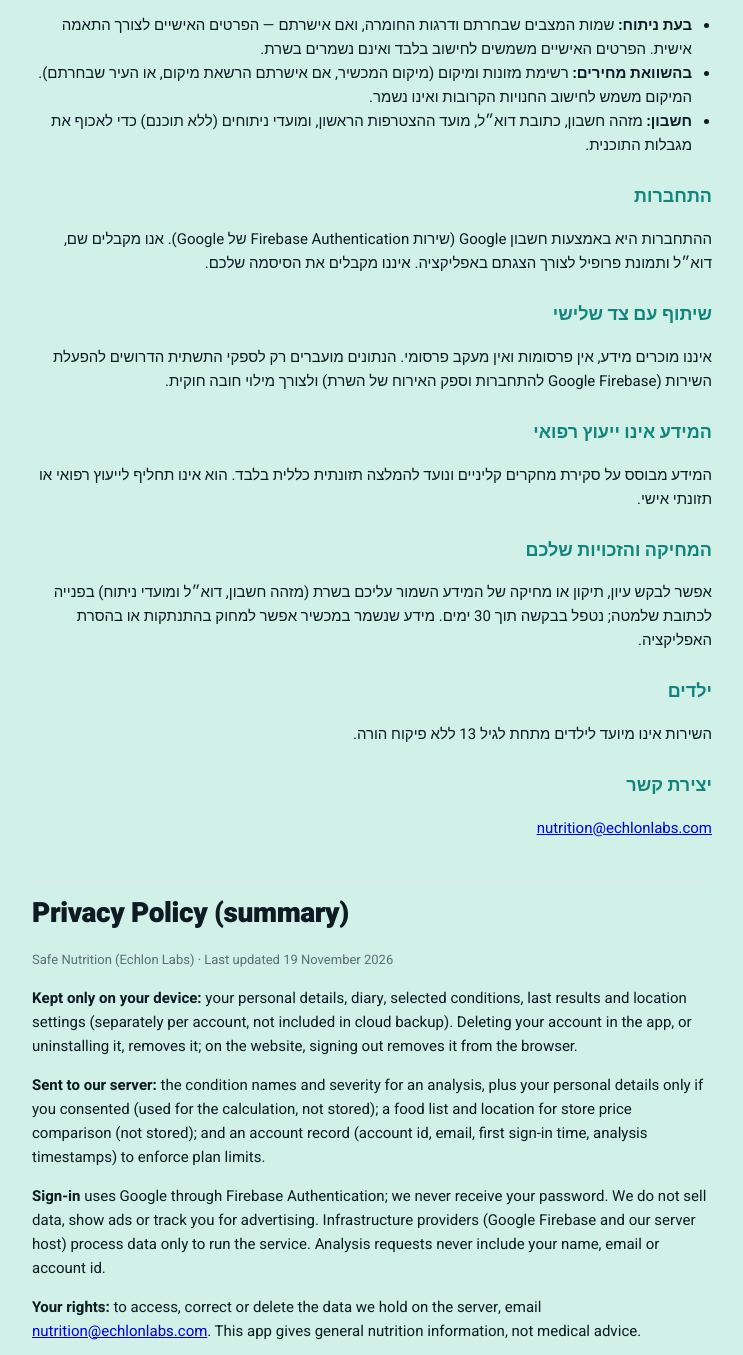
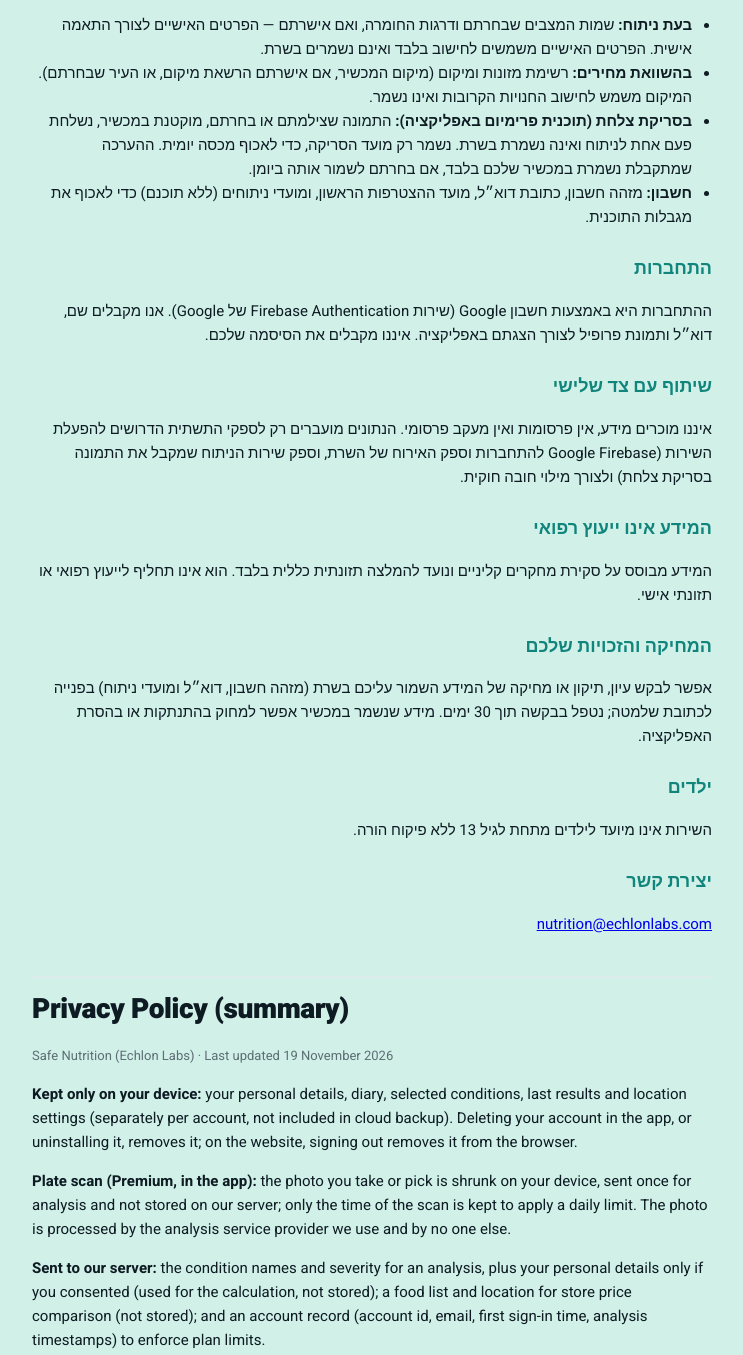
Before and after one commit to Eagle84/allergy-nutrition-site, a plain HTML site: page privacy/index.html in a window 1280 px wide. Shown: the part 434-1789 px from the top of the page, without its empty margins (268-1011 px from the left). Drawn offline with Linux system fonts and the light colour scheme.

Commit message:
privacy: plate scan photo handling; plan card

```diff
--- a/app/js/views.js
+++ b/app/js/views.js
@@ -325,7 +325,7 @@ const PLAN_CARDS = [
   ['free', 'חינם', '₪0', 'אחרי תקופת הניסיון', ['מצב אחד בכל ניתוח', '2 ניתוחים בשבוע', 'מותר ואסור בלבד, ללא תפריט']],
   ['basic', 'בסיס', '₪19.90 / חודש', 'לשימוש יומיומי', ['עד 3 מצבים משולבים', 'ניתוחים ללא הגבלה', 'תפריט יומי והחלפות', 'חוברת מידע עם שמות המחקרים', 'השוואת מחירי סופרים']],
   ['pro', 'פרו', '₪39.90 / חודש', 'הכי משתלם', ['כל היתרונות של בסיס', 'מצבים משולבים ללא הגבלה', 'אנשי מקצוע בתצוגה אנונימית', 'פנייה אחת בחודש']],
-  ['premium', 'פרימיום', '₪79.90 / חודש', 'הכול כלול', ['כל היתרונות של פרו', 'חשיפת שם ופרטי קשר של דיאטן/ית', 'פניות ללא הגבלה', 'עדיפות בתור הניתוח']],
+  ['premium', 'פרימיום', '₪79.90 / חודש', 'הכול כלול', ['כל היתרונות של פרו', 'סריקת צלחת באפליקציית אנדרואיד', 'חשיפת שם ופרטי קשר של דיאטן/ית', 'פניות ללא הגבלה', 'עדיפות בתור הניתוח']],
 ];
 
 export function plans(v) {
--- a/privacy/index.html
+++ b/privacy/index.html
@@ -32,6 +32,7 @@
   <ul>
     <li><b>בעת ניתוח:</b> שמות המצבים שבחרתם ודרגות החומרה, ואם אישרתם — הפרטים האישיים לצורך התאמה אישית. הפרטים האישיים משמשים לחישוב בלבד ואינם נשמרים בשרת.</li>
     <li><b>בהשוואת מחירים:</b> רשימת מזונות ומיקום (מיקום המכשיר, אם אישרתם הרשאת מיקום, או העיר שבחרתם). המיקום משמש לחישוב החנויות הקרובות ואינו נשמר.</li>
+    <li><b>בסריקת צלחת (תוכנית פרימיום באפליקציה):</b> התמונה שצילמתם או בחרתם, מוקטנת במכשיר, נשלחת פעם אחת לניתוח ואינה נשמרת בשרת. נשמר רק מועד הסריקה, כדי לאכוף מכסה יומית. ההערכה שמתקבלת נשמרת במכשיר שלכם בלבד, אם בחרתם לשמור אותה ביומן.</li>
     <li><b>חשבון:</b> מזהה חשבון, כתובת דוא״ל, מועד ההצטרפות הראשון, ומועדי ניתוחים (ללא תוכנם) כדי לאכוף את מגבלות התוכנית. </li>
   </ul>
 
@@ -39,7 +40,7 @@
   <p>ההתחברות היא באמצעות חשבון Google (שירות Firebase Authentication של Google). אנו מקבלים שם, דוא״ל ותמונת פרופיל לצורך הצגתם באפליקציה. איננו מקבלים את הסיסמה שלכם.</p>
 
   <h2>שיתוף עם צד שלישי</h2>
-  <p>איננו מוכרים מידע, אין פרסומות ואין מעקב פרסומי. הנתונים מועברים רק לספקי התשתית הדרושים להפעלת השירות (Google Firebase להתחברות וספק האירוח של השרת) ולצורך מילוי חובה חוקית.</p>
+  <p>איננו מוכרים מידע, אין פרסומות ואין מעקב פרסומי. הנתונים מועברים רק לספקי התשתית הדרושים להפעלת השירות (Google Firebase להתחברות וספק האירוח של השרת, וספק שירות הניתוח שמקבל את התמונה בסריקת צלחת) ולצורך מילוי חובה חוקית.</p>
 
   <h2>המידע אינו ייעוץ רפואי</h2>
   <p>המידע מבוסס על סקירת מחקרים קליניים ונועד להמלצה תזונתית כללית בלבד. הוא אינו תחליף לייעוץ רפואי או תזונתי אישי.</p>
@@ -57,6 +58,7 @@
     <h1>Privacy Policy (summary)</h1>
     <p class="meta">Safe Nutrition (Echlon Labs) · Last updated 19 November 2026</p>
     <p><b>Kept only on your device:</b> your personal details, diary, selected conditions, last results and location settings (separately per account, not included in cloud backup). Deleting your account in the app, or uninstalling it, removes it; on the website, signing out removes it from the browser.</p>
+    <p><b>Plate scan (Premium, in the app):</b> the photo you take or pick is shrunk on your device, sent once for analysis and not stored on our server; only the time of the scan is kept to apply a daily limit. The photo is processed by the analysis service provider we use and by no one else.</p>
     <p><b>Sent to our server:</b> the condition names and severity for an analysis, plus your personal details only if you consented (used for the calculation, not stored); a food list and location for store price comparison (not stored); and an account record (account id, email, first sign-in time, analysis timestamps) to enforce plan limits.</p>
     <p><b>Sign-in</b> uses Google through Firebase Authentication; we never receive your password. We do not sell data, show ads or track you for advertising. Infrastructure providers (Google Firebase and our server host) process data only to run the service. Analysis requests never include your name, email or account id.</p>
     <p><b>Your rights:</b> to access, correct or delete the data we hold on the server, email <a href="mailto:nutrition@echlonlabs.com">nutrition@echlonlabs.com</a>. This app gives general nutrition information, not medical advice.</p>
```
